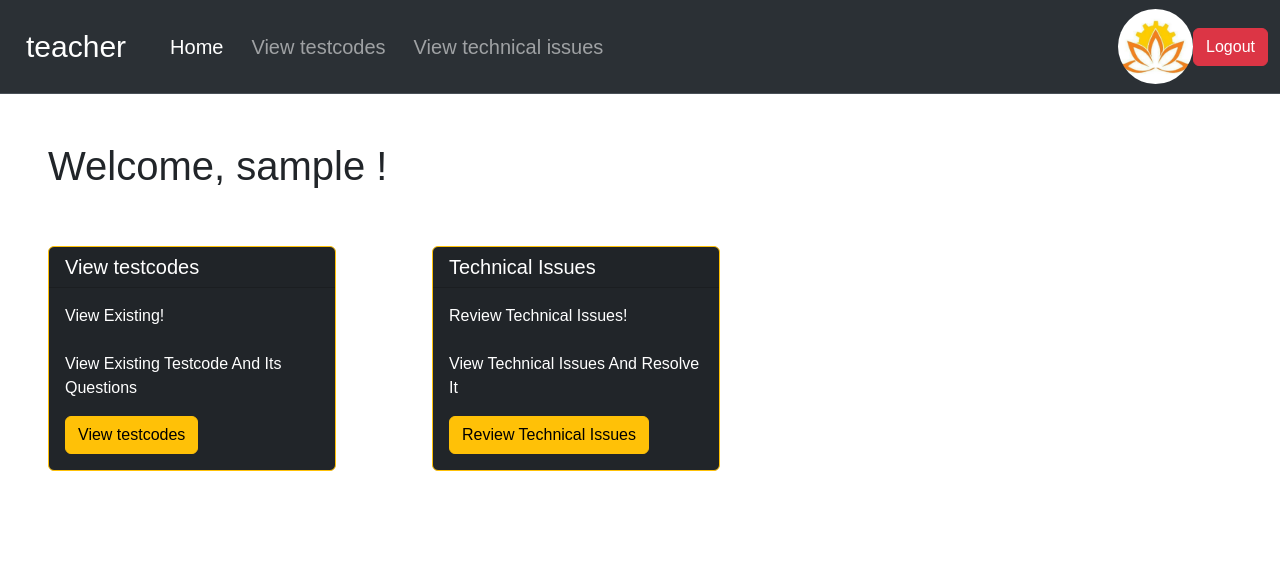
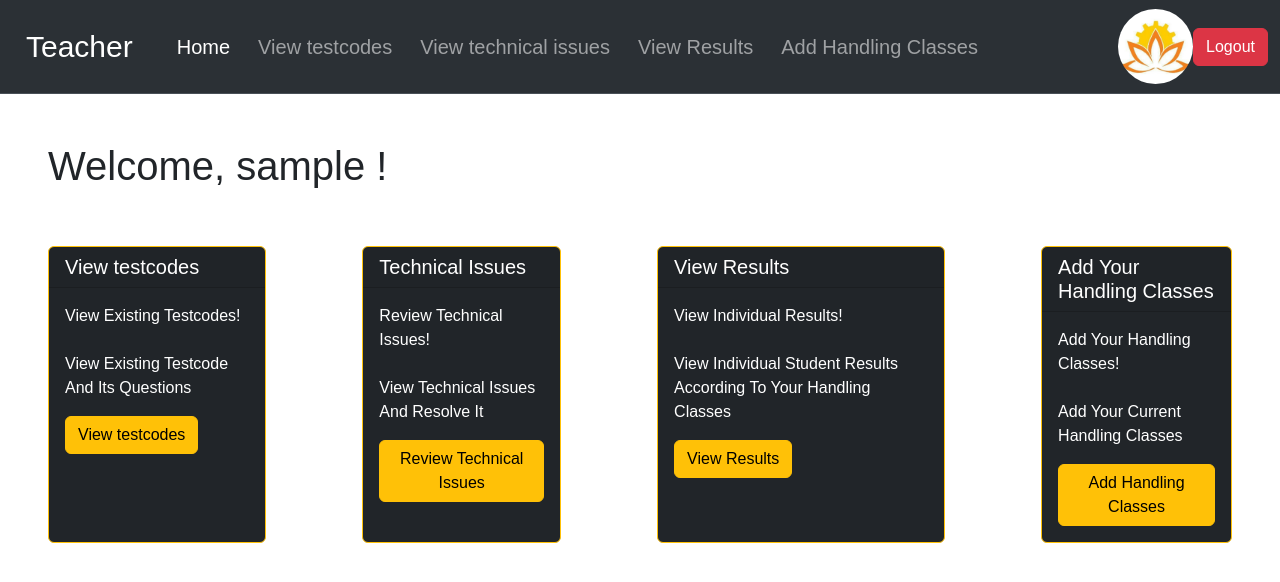
Before and after one commit to vishvaa-vsk/Quiz-App, a Flask app: page /teacher/dashboard in a window 1280 px wide. Shown: the top 582 px of the page. Run offline with Flask 3, Linux system fonts and the light colour scheme; the visitor is signed in with stand-in values (Sample User, id 1).

Commit message:
teacher report updated

```diff
--- a/src/routes/teacher.py
+++ b/src/routes/teacher.py
@@ -1,5 +1,5 @@
-import os
-from flask import Blueprint,flash,render_template,url_for,session,redirect,request,jsonify,send_file
+import os,tempfile
+from flask import Blueprint,flash,render_template,url_for,session,redirect,request,jsonify,send_file,make_response
 from werkzeug.security import generate_password_hash,check_password_hash
 from ..extensions import mongo
 from ..helper import generate_token,verify_token,create_report,remove_duplicates
@@ -173,7 +173,6 @@ def delete_result():
         if request.method == "POST":
             obj_id = request.json["obj_id"]
             test_code = request.json["test_code"]
-            print(obj_id,test_code)
             try:
                 mongo.db[f"{test_code}-result"].delete_one({"_id":ObjectId(obj_id)})
                 flash("Deleted successfully!")
@@ -184,32 +183,59 @@ def delete_result():
     else:
         return redirect(url_for("teacher.login"))
 
-
-@teacher.route("/fetch_test_codes/<testCode>",methods=['GET', 'POST'])
-def fetch_test_codes(testCode):
-    if check_login():
-        fetch_testcodes = list(mongo.db.testDetails.find({},{"test_code":1}))
-        raw_available_testcodes=[i["test_code"] for i in fetch_testcodes]
-        available_testcodes = remove_duplicates(raw_available_testcodes)
-        if testCode in available_testcodes:
-            test_results = list(mongo.db[f"{testCode}-result"].find({"teacher":session.get("teacherName")}))
-            return render_template("teacher/view_reports.html",test_codes=available_testcodes,test_results=test_results)
-        return jsonify({"resp":"TESTCODE NOT FOUND"})
-    else:
-        return redirect(url_for('teacher.login'))
-
-@teacher.route("/handing_classes",methods=['GET', 'POST'])
-def add_handling_classes():
-    pass
-
-
 @teacher.route("/view_results",methods=['GET', 'POST'])
 def view_results():
     if check_login():
         fetch_testcodes = list(mongo.db.testDetails.find({},{'_id':0,"test_time":0}))
         raw_test_codes=[i["test_code"] for i in fetch_testcodes]
         test_codes = remove_duplicates(raw_test_codes)
-        test_results = list(mongo.db[f"{test_codes[0]}-result"].find({"teacher":session.get("teacherName")}))
-        return render_template("teacher/view_reports.html",test_codes=test_codes,test_results=test_results)
+        handling_classes = mongo.db.teachers.find_one({"username":session["teacherName"]})["handling_classes"]
+        classes = [i[j] for i in handling_classes for j in range(len(i))]
+        if request.method == "POST":
+            testCode = request.form.get("test_code")
+            Class = request.form.get("classes")
+            test_results = list(mongo.db[f"{testCode}-result"].find({"$and":[{"teacher":session.get("teacherName")},{"class":Class}]}).sort("regno",1))
+            return render_template("teacher/view_reports.html",test_codes=test_codes,classes=classes,test_results=test_results,Class=Class)
+        return render_template("teacher/view_reports.html",test_codes=test_codes,classes=classes)
     else:
         return redirect(url_for("teacher.login"))
+
+# @teacher.route("/delete_class",methods=['GET', 'POST'])
+# def delete_class():
+#     if check_login():
+#         if request.method == "POST":
+#             section = request.json["section"]
+#             try:
+#                 print(section)
+#                 mongo.db.teachers.update_one({"username":session["teacherName"]},{"$pull":{"handling_classes":section}})
+#                 flash("Deleted successfully!")
+#                 return jsonify({"url":"/teacher/handling_classes"})
+#             except Exception as e:
+#                 print(e)
+#         return redirect(url_for("teacher.add_handling_classes"))
+#     else:
+#         return redirect(url_for('teacher.login'))
+
+@teacher.route("/add_classes",methods=['GET', 'POST'])
+def add_classes():
+    Class = request.json["class"]
+    handling_classes = []
+    handling_classes.append(Class)
+    print(handling_classes)
+    try:
+        if mongo.db.teachers.find_one({"$and":[{"username":session["teacherName"]},{"handling_classes":{"$exists":True}}]}):
+            mongo.db.teachers.update_one({"username":session["teacherName"]},{"$push":{"handling_classes":handling_classes}})
+        else:
+            mongo.db.teachers.update_one({"username":session["teacherName"]},{"$push":{"handling_classes":handling_classes}})
+    except Exception as e:
+        print(e)
+    return jsonify({"url":f"/teacher/handling_classes"})
+
+@teacher.route("/handling_classes",methods=['GET', 'POST'])
+def add_handling_classes():
+    if check_login():
+        handling_classes = mongo.db.teachers.find_one({"username":session["teacherName"]})["handling_classes"]
+        classes = [i[j] for i in handling_classes for j in range(len(i))]
+        return render_template("teacher/add_handling_classes.html",Class=classes)
+    else:
+        return redirect(url_for('teacher.login'))
--- a/src/templates/teacher/dashboard.html
+++ b/src/templates/teacher/dashboard.html
@@ -1,65 +1,42 @@
-<!DOCTYPE html>
-<html lang="en">
-<head>
-    <meta charset="UTF-8">
-    <meta name="viewport" content="width=device-width, initial-scale=1.0">
-    <title>teacher Dashboard</title>
-    <!-- BootStrap CSS -->
-    <link href="https://cdn.jsdelivr.net/npm/bootstrap@5.3.0/dist/css/bootstrap.min.css" rel="stylesheet" integrity="sha384-9ndCyUaIbzAi2FUVXJi0CjmCapSmO7SnpJef0486qhLnuZ2cdeRhO02iuK6FUUVM" crossorigin="anonymous">
-    <!-- AJAX -->
-    <script src="https://code.jquery.com/jquery-3.7.0.min.js" integrity="sha256-2Pmvv0kuTBOenSvLm6bvfBSSHrUJ+3A7x6P5Ebd07/g=" crossorigin="anonymous"></script>
-    <!-- BootStrap Icons -->
-    <link rel="stylesheet" href="https://cdn.jsdelivr.net/npm/bootstrap-icons@1.10.5/font/bootstrap-icons.css">
+{% extends "teacher/teacher_base.html" %}
 
-    <link rel="stylesheet" href="{{ url_for('static',filename='admin.css') }}">
-</head>
-<body>
-    <nav class="navbar navbar-expand-lg bg-body-tertiary bg-dark border-bottom border-body" data-bs-theme="dark">
-        <div class="container-fluid">
-          <a class="navbar-brand" href="#">teacher</a>
-          <button class="navbar-toggler" type="button" data-bs-toggle="collapse" data-bs-target="#navbarTogglerDemo02" aria-controls="navbarTogglerDemo02" aria-expanded="false" aria-label="Toggle navigation">
-            <span class="navbar-toggler-icon"></span>
-          </button>
-          <div class="collapse navbar-collapse" id="navbarTogglerDemo02">
-            <ul class="navbar-nav me-auto mb-2 mb-lg-0 ">
-              <li class="nav-item">
-                <a class="nav-link active" aria-current="page" href="#">Home</a>
-              </li>
-              <li class="nav-item">
-                <a class="nav-link" href="{{ url_for('teacher.show_questions') }}">View testcodes</a>
-              </li>
-              <li class="nav-item">
-                <a class="nav-link" href="{{ url_for('teacher.technical_issues') }}">View technical issues</a>
-              </li>
-            </ul>
-          </div>
-          <div class="d-flex justify-content-end">
-            <img src="{{ url_for('static',filename='VEC-logo.png') }}" alt="logo" width="75" style="border-radius: 50%;">
-          </div>
-          <a href="{{ url_for('teacher.logout') }}" class="btn btn-danger">Logout</a>
-        </div>
-    </nav>
+{% block title %}Teacher Dashboard{% endblock %}
 
+{% block bodyContent %}
 <h1 class="mx-5 mt-5">Welcome, {{name}} !</h1>
 
 <div class="d-flex">
-        <div class="card border-warning text-bg-dark mb-3 m-5 " style="max-width: 18rem;">
-          <h5 class="card-header">View testcodes</h5>
-          <div class="card-body ">
-            <p class="card-text" style="text-transform:capitalize;">View existing! <br><br> View existing testcode and its questions</p>
+  <div class="card border-warning text-bg-dark mb-3 m-5 text-wrap" style="max-width: 18rem;">
+    <h5 class="card-header text-wrap">View testcodes</h5>
+    <div class="card-body text-wrap">
+      <p class="card-text" style="text-transform:capitalize;">View existing testcodes! <br><br> View existing testcode and its questions</p>
       <a href="{{ url_for('teacher.show_questions') }}" class="btn btn-warning"> View testcodes</a>
     </div>
   </div>
 
-        <div class="card border-warning text-bg-dark mb-3 m-5 " style="max-width: 18rem;">
-          <h5 class="card-header">Technical Issues</h5>
-          <div class="card-body ">
+  <div class="card border-warning text-bg-dark mb-3 m-5 text-wrap" style="max-width: 18rem;">
+    <h5 class="card-header text-wrap">Technical Issues</h5>
+    <div class="card-body text-wrap">
       <p class="card-text" style="text-transform:capitalize;">Review Technical issues! <br><br> View technical issues and resolve it</p>
       <a href="{{ url_for('teacher.technical_issues') }}" class="btn btn-warning"> Review Technical Issues</a>
     </div>
   </div>
+
+  <div class="card border-warning text-bg-dark mb-3 m-5 text-wrap" style="max-width: 18rem;">
+    <h5 class="card-header text-wrap">View Results</h5>
+    <div class="card-body text-wrap">
+      <p class="card-text" style="text-transform:capitalize;">View individual results! <br><br> View individual student results according to your handling classes</p>
+      <a href="{{ url_for('teacher.view_results') }}" class="btn btn-warning"> View Results</a>
+    </div>
   </div>
 
-<script src="https://cdn.jsdelivr.net/npm/bootstrap@5.3.2/dist/js/bootstrap.bundle.min.js" integrity="sha384-C6RzsynM9kWDrMNeT87bh95OGNyZPhcTNXj1NW7RuBCsyN/o0jlpcV8Qyq46cDfL" crossorigin="anonymous"></script>
-</body>
-</html>
+  <div class="card border-warning text-bg-dark mb-3 m-5 text-wrap" style="max-width: 18rem;">
+    <h5 class="card-header text-wrap">Add Your Handling Classes</h5>
+    <div class="card-body text-wrap">
+      <p class="card-text" style="text-transform:capitalize;">Add your handling classes! <br><br> Add your current handling classes</p>
+      <a href="{{ url_for('teacher.add_handling_classes') }}" class="btn btn-warning">Add Handling Classes</a>
+    </div>
+  </div>
+
+</div>
+{% endblock %}
--- a/src/templates/teacher/index.html
+++ b/src/templates/teacher/index.html
@@ -3,7 +3,7 @@
 {% block title %}VEC Quiz App{% endblock %}
 {% block bodyContent %}
     {% for message in get_flashed_messages() %}
-    <div class="alert alert-success alert-dismissible fade show" role="alert">
+    <div class="alert alert-danger alert-dismissible fade show" role="alert">
         {{message}}
     <button type="button" class="btn-close" data-bs-dismiss="alert" aria-label="Close"></button>
     </div>
--- a/src/templates/teacher/show_questions.html
+++ b/src/templates/teacher/show_questions.html
@@ -11,10 +11,11 @@
 <body>
     <div class="sidebar">
        <h1 style="color:white">Test Codes</h1>
+       <a href="{{ url_for('teacher.dashboard') }}">Go to Dashboard</a>
        {% for testCode in test_codes %}
             <a href="{{ url_for('teacher.fetch_test_details', testCode=testCode) }}" id="testCodes">{{testCode}}</a>
        {% endfor %}
-       <a href="{{ url_for('teacher.dashboard') }}">Go to Dashboard</a>
+
     </div>
     <div class="content">
         {% for i in test_details %}
--- /dev/null
+++ b/src/templates/teacher/teacher_base.html
@@ -0,0 +1,53 @@
+<!DOCTYPE html>
+<html lang="en">
+<head>
+    <meta charset="UTF-8">
+    <meta name="viewport" content="width=device-width, initial-scale=1.0">
+    <title>{% block title %}{% endblock %}</title>
+    <!-- BootStrap CSS -->
+    <link href="https://cdn.jsdelivr.net/npm/bootstrap@5.3.0/dist/css/bootstrap.min.css" rel="stylesheet" integrity="sha384-9ndCyUaIbzAi2FUVXJi0CjmCapSmO7SnpJef0486qhLnuZ2cdeRhO02iuK6FUUVM" crossorigin="anonymous">
+    <!-- AJAX -->
+    <script src="https://code.jquery.com/jquery-3.7.0.min.js" integrity="sha256-2Pmvv0kuTBOenSvLm6bvfBSSHrUJ+3A7x6P5Ebd07/g=" crossorigin="anonymous"></script>
+    <!-- BootStrap Icons -->
+    <link rel="stylesheet" href="https://cdn.jsdelivr.net/npm/bootstrap-icons@1.10.5/font/bootstrap-icons.css">
+    {% block customCSS %}{% endblock %}
+
+    <link rel="stylesheet" href="{{ url_for('static',filename='admin.css') }}">
+</head>
+<body>
+  {% block customJS %}{% endblock %}
+    <nav class="navbar navbar-expand-lg bg-body-tertiary bg-dark border-bottom border-body" data-bs-theme="dark">
+        <div class="container-fluid">
+          <a class="navbar-brand" href="#">Teacher</a>
+          <button class="navbar-toggler" type="button" data-bs-toggle="collapse" data-bs-target="#navbarTogglerDemo02" aria-controls="navbarTogglerDemo02" aria-expanded="false" aria-label="Toggle navigation">
+            <span class="navbar-toggler-icon"></span>
+          </button>
+          <div class="collapse navbar-collapse" id="navbarTogglerDemo02">
+            <ul class="navbar-nav me-auto mb-2 mb-lg-0 ">
+              <li class="nav-item">
+                <a class="nav-link active" aria-current="page" href="{{ url_for('teacher.dashboard') }}">Home</a>
+              </li>
+              <li class="nav-item">
+                <a class="nav-link" href="{{ url_for('teacher.show_questions') }}">View testcodes</a>
+              </li>
+              <li class="nav-item">
+                <a class="nav-link" href="{{ url_for('teacher.technical_issues') }}">View technical issues</a>
+              </li>
+              <li class="nav-item">
+                <a class="nav-link" href="{{ url_for('teacher.view_results') }}">View Results</a>
+              </li>
+              <li class="nav-item">
+                <a class="nav-link" href="{{ url_for('teacher.add_handling_classes') }}">Add Handling Classes</a>
+              </li>
+            </ul>
+          </div>
+          <div class="d-flex justify-content-end">
+            <img src="{{ url_for('static',filename='VEC-logo.png') }}" alt="logo" width="75" style="border-radius: 50%;">
+          </div>
+          <a href="{{ url_for('teacher.logout') }}" class="btn btn-danger">Logout</a>
+        </div>
+    </nav>
+    {% block bodyContent %}{% endblock %}
+  <script src="https://cdn.jsdelivr.net/npm/bootstrap@5.3.2/dist/js/bootstrap.bundle.min.js" integrity="sha384-C6RzsynM9kWDrMNeT87bh95OGNyZPhcTNXj1NW7RuBCsyN/o0jlpcV8Qyq46cDfL" crossorigin="anonymous"></script>
+</body>
+</html>
--- a/src/templates/teacher/technical_issues.html
+++ b/src/templates/teacher/technical_issues.html
@@ -11,10 +11,10 @@
 <body>
     <div class="sidebar">
        <h1 style="color:white; margin: 25px;">Test Codes</h1>
+       <a href="{{ url_for('teacher.dashboard') }}"> Go to Dashboard</a>
        {% for testCode in test_codes %}
             <a href="{{ url_for('teacher.fetch_technical_issues', testCode=testCode) }}" id="testCodes">{{testCode}}</a>
        {% endfor %}
-       <a href="{{ url_for('teacher.dashboard') }}"> Go to Dashboard</a>
     </div>
     <div class="content d-flex align-items-center justify-content-center">
 
```
Also changed, not shown: src/create_pdf.py (+6 -4 lines), src/static/teacher_report.css (added, +23 -0 lines), src/templates/teacher/add_handling_classes.html (added, +78 -0 lines), src/templates/teacher/base.html (deleted, +0 -44 lines), src/templates/teacher/view_reports.html (+69 -21 lines). Lines whose indentation alone changed are shown as unchanged.
